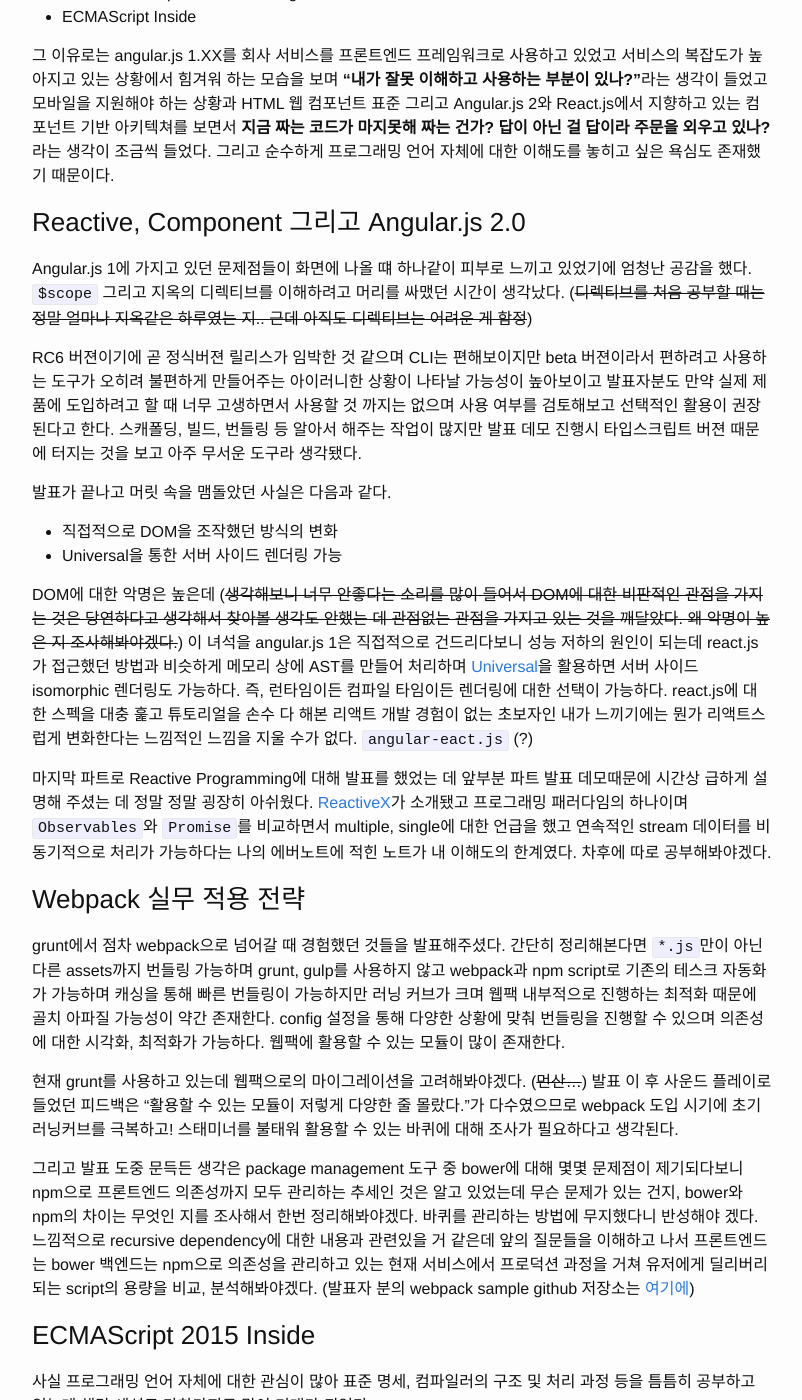
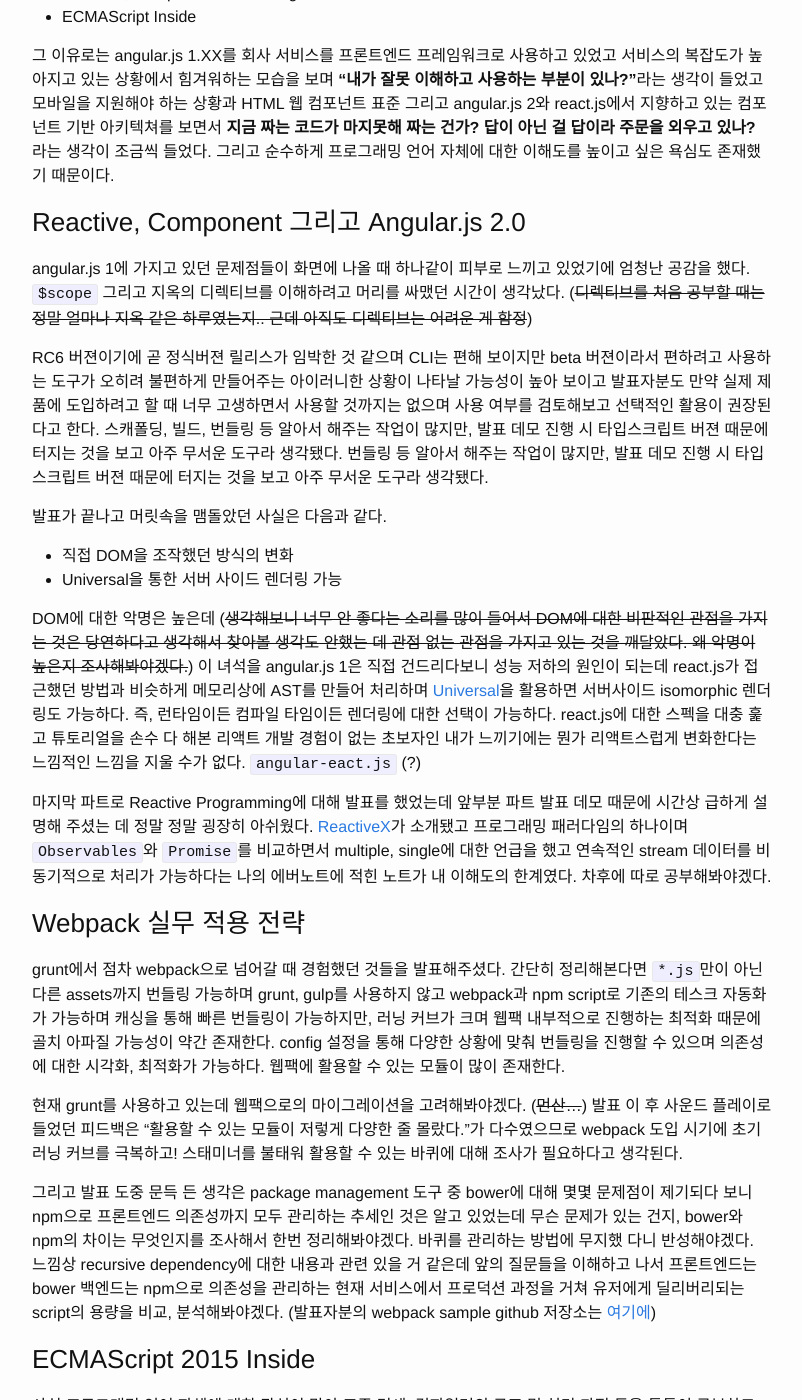
Before and after one commit to taehwanno/taehwanno.github.io, a Jekyll site: the page built from _posts/2016-09-05-jsconf:16.md, in a window 1280 px wide and 1400 px high, scrolled down 1185 px. Shown: the whole window, without its empty margins (238-1040 px from the left). Built offline with Jekyll 4.4.1, drawn with Linux system fonts in a browser that asks for light colours; some of the changed text lies outside the part shown.

Commit message:
JSCONF:16 후기 date 수정 및 최종 편집

```diff
--- a/_posts/2016-09-05-jsconf:16.md
+++ b/_posts/2016-09-05-jsconf:16.md
@@ -9,118 +9,125 @@ categories: javascript
 
 
 ## 개인적인 욕구로 인해
-부산에서 개발을 하다보니 자바스크립트에 대해 대화를 할 수 있는 기회는 사실상 적다. 물론 팀원들과 대화를 할 수 있
-지만 팀원이 아닌 타인들과 대화를 하고 싶다는 욕구는 항상 존재해왔다. 마침 JSCONF:16가 열린다는 것을 이상한 모
-임 슬랙을 통해 접하게 되었고 회사의 지원하에 신청하게 되었다. 회사에 들어오고 나서 처음으로 자발적으로 요구한 컨
-퍼런스이며 회사 내에서 혼자 가게되어 설렘반 걱정반은 무슨 설렘백으로 행사 전날에 올라와 컨퍼런스 장소 주변에서
-하룻밤을 잤다.
+부산에서 개발을 하다 보니 자바스크립트에 대해 대화를 할 기회는 사실상 적다. 물론 팀원들과 대화를 할 수 있지만
+팀원이 아닌 타인들과 대화를 하고 싶다는 욕구는 항상 존재해왔다. 마침 JSCONF:16가 열린다는 것을 이상한 모임
+슬랙을 통해 접하게 되었고 회사의 지원으로 신청하게 되었다. 회사에 들어오고 나서 처음으로 자발적으로 요구한
+컨퍼런스이며 회사 내에서 혼자 가게 되어 설렘 반 걱정 반은 무슨 설렘 백으로 행사 전날에 올라와 컨퍼런스 장소
+주변에서 하룻밤을 잤다.
 
 ## 세션에 대해 내 생각은
-개인적으로 제 3자에 대해 얻게되는 개발과 관련된 지식은 비판적인 자세를 취하고 보게 되며 직접 경험해보지도 못했고
-개발해보지 못한 사람이 전달해주는 지식은 잘못된 관점을 가질 수 있어서 너무 위험하고 시간은 더 들지만 당연하게 표
-준 스펙은 기본이며 github을 issue, pull request를 참고 또는 활용하는 게 났다고 생각해왔다. 이번
-JSCONF:16 컨퍼런스 세션 타임 테이블을 봤을 때 처음 든 생각은 하나하나 버릴 것 없이 자신의 경험을 기반으로
+개인적으로 제삼자에 의해 얻게 되는 개발과 관련된 지식은 비판적인 자세를 취하고 보게 되며 직접 경험해보지도 못했고
+개발해보지 못한 사람이 전달해주는 지식은 잘못된 관점을 가질 수 있어서 너무 위험하고 시간은 더 들지만 당연하게
+표준 스펙은 기본이며 github을 issue, pull request를 참고 또는 활용하는 게 났다고 생각해왔다.
+이번 JSCONF:16 컨퍼런스 세션 타임 테이블을 봤을 때 처음 든 생각은 하나하나 버릴 것 없이 자신의 경험을 기반으로
 실제 현업의 개발자분들이 발표를 진행하기에 더 좋았고 특히 아래 2가지 세션을 가장 기대했다.
 
 - Reactive, Component 그리고 AngularJS 2.0
 - ECMAScript Inside
 
 그 이유로는 angular.js 1.XX를 회사 서비스를 프론트엔드 프레임워크로 사용하고 있었고 서비스의 복잡도가 높아지고
-있는 상황에서 힘겨워 하는 모습을 보며 **"내가 잘못 이해하고 사용하는 부분이 있나?"**라는 생각이 들었고 모바일을
-지원해야 하는 상황과 HTML 웹 컴포넌트 표준 그리고 Angular.js 2와 React.js에서 지향하고 있는 컴포넌트 기반
+있는 상황에서 힘겨워하는 모습을 보며 **"내가 잘못 이해하고 사용하는 부분이 있나?"**라는 생각이 들었고 모바일을
+지원해야 하는 상황과 HTML 웹 컴포넌트 표준 그리고 angular.js 2와 react.js에서 지향하고 있는 컴포넌트 기반
 아키텍쳐를 보면서 **지금 짜는 코드가 마지못해 짜는 건가? 답이 아닌 걸 답이라 주문을 외우고 있나?** 라는 생각이
-조금씩 들었다. 그리고 순수하게 프로그래밍 언어 자체에 대한 이해도를 놓히고 싶은 욕심도 존재했기 때문이다.
+조금씩 들었다. 그리고 순수하게 프로그래밍 언어 자체에 대한 이해도를 높이고 싶은 욕심도 존재했기 때문이다.
 
 ### Reactive, Component 그리고 Angular.js 2.0
-Angular.js 1에 가지고 있던 문제점들이 화면에 나올 떄 하나같이 피부로 느끼고 있었기에 엄청난 공감을 했다.
+angular.js 1에 가지고 있던 문제점들이 화면에 나올 때 하나같이 피부로 느끼고 있었기에 엄청난 공감을 했다.
 `$scope` 그리고 지옥의 디렉티브를 이해하려고 머리를 싸맸던 시간이 생각났다.
-(~~디렉티브를 처음 공부할 때는 정말 얼마나 지옥같은 하루였는 지.. 근데 아직도 디렉티브는 어려운 게 함정~~)
+(~~디렉티브를 처음 공부할 때는 정말 얼마나 지옥 같은 하루였는지.. 근데 아직도 디렉티브는 어려운 게 함정~~)
 
-RC6 버젼이기에 곧 정식버젼 릴리스가 임박한 것 같으며 CLI는 편해보이지만 beta 버젼이라서 편하려고 사용하는 도구가
-오히려 불편하게 만들어주는 아이러니한 상황이 나타날 가능성이 높아보이고 발표자분도 만약 실제 제품에 도입하려고 할 때
-너무 고생하면서 사용할 것 까지는 없으며 사용 여부를 검토해보고 선택적인 활용이 권장된다고 한다. 스캐폴딩, 빌드,
-번들링 등 알아서 해주는 작업이 많지만 발표 데모 진행시 타입스크립트 버젼 때문에 터지는 것을 보고 아주 무서운 도구라 생각됐다.
+RC6 버젼이기에 곧 정식버젼 릴리스가 임박한 것 같으며 CLI는 편해 보이지만 beta 버젼이라서 편하려고 사용하는
+도구가 오히려 불편하게 만들어주는 아이러니한 상황이 나타날 가능성이 높아 보이고 발표자분도 만약 실제 제품에
+도입하려고 할 때 너무 고생하면서 사용할 것까지는 없으며 사용 여부를 검토해보고 선택적인 활용이 권장된다고 한다.
+스캐폴딩, 빌드, 번들링 등 알아서 해주는 작업이 많지만, 발표 데모 진행 시 타입스크립트 버젼 때문에 터지는 것을
+보고 아주 무서운 도구라 생각됐다. 번들링 등 알아서 해주는 작업이 많지만, 발표 데모 진행 시 타입스크립트 버젼
+때문에 터지는 것을 보고 아주 무서운 도구라 생각됐다.
 
-발표가 끝나고 머릿 속을 맴돌았던 사실은 다음과 같다.
+발표가 끝나고 머릿속을 맴돌았던 사실은 다음과 같다.
 
-- 직접적으로 DOM을 조작했던 방식의 변화
+- 직접 DOM을 조작했던 방식의 변화
 - Universal을 통한 서버 사이드 렌더링 가능
 
-DOM에 대한 악명은 높은데 (~~생각해보니 너무 안좋다는 소리를 많이 들어서 DOM에 대한 비판적인 관점을 가지는 것은
-당연하다고 생각해서 찾아볼 생각도 안했는 데 관점없는 관점을 가지고 있는 것을 깨달았다. 왜 악명이 높은 지 조사해봐야겠다.~~)
-이 녀석을 angular.js 1은 직접적으로 건드리다보니 성능 저하의 원인이 되는데 react.js가 접근했던 방법과 비슷하게
-메모리 상에 AST를 만들어 처리하며 [Universal](https://github.com/angular/universal)을 활용하면 서버
-사이드 isomorphic 렌더링도 가능하다. 즉, 런타임이든 컴파일 타임이든 렌더링에 대한 선택이 가능하다.
-react.js에 대한 스펙을 대충 훑고 튜토리얼을 손수 다 해본 리액트 개발 경험이 없는 초보자인 내가 느끼기에는 뭔가
-리액트스럽게 변화한다는 느낌적인 느낌을 지울 수가 없다. `angular-eact.js` (?)
+DOM에 대한 악명은 높은데 (~~생각해보니 너무 안 좋다는 소리를 많이 들어서 DOM에 대한 비판적인 관점을 가지는
+것은 당연하다고 생각해서 찾아볼 생각도 안했는 데 관점 없는 관점을 가지고 있는 것을 깨달았다. 왜 악명이 높은지
+조사해봐야겠다.~~) 이 녀석을 angular.js 1은 직접 건드리다보니 성능 저하의 원인이 되는데 react.js가 접근했던
+방법과 비슷하게 메모리상에 AST를 만들어 처리하며
+[Universal](https://github.com/angular/universal)을 활용하면 서버사이드 isomorphic 렌더링도
+가능하다. 즉, 런타임이든 컴파일 타임이든 렌더링에 대한 선택이 가능하다. react.js에 대한 스펙을 대충 훑고
+튜토리얼을 손수 다 해본 리액트 개발 경험이 없는 초보자인 내가 느끼기에는 뭔가 리액트스럽게 변화한다는 느낌적인
+느낌을 지울 수가 없다. `angular-eact.js` (?)
 
-마지막 파트로 Reactive Programming에 대해 발표를 했었는 데 앞부분 파트 발표 데모때문에 시간상 급하게 설명해
-주셨는 데 정말 정말 굉장히 아쉬웠다. [ReactiveX](http://reactivex.io/)가 소개됐고 프로그래밍 패러다임의 하나이며
-`Observables`와 `Promise`를 비교하면서 multiple, single에 대한 언급을 했고 연속적인 stream 데이터를 비동기적으로 처리가
-가능하다는 나의 에버노트에 적힌 노트가 내 이해도의 한계였다. 차후에 따로 공부해봐야겠다.
+마지막 파트로 Reactive Programming에 대해 발표를 했었는데 앞부분 파트 발표 데모 때문에 시간상 급하게 설명해
+주셨는 데 정말 정말 굉장히 아쉬웠다. [ReactiveX](http://reactivex.io/)가 소개됐고 프로그래밍 패러다임의
+하나이며 `Observables`와 `Promise`를 비교하면서 multiple, single에 대한 언급을 했고 연속적인 stream
+데이터를 비동기적으로 처리가 가능하다는 나의 에버노트에 적힌 노트가 내 이해도의 한계였다.
+차후에 따로 공부해봐야겠다.
 
 ### Webpack 실무 적용 전략
 
 grunt에서 점차 webpack으로 넘어갈 때 경험했던 것들을 발표해주셨다. 간단히 정리해본다면 `*.js`만이 아닌 다른
-assets까지 번들링 가능하며 grunt, gulp를 사용하지 않고 webpack과 npm script로 기존의 테스크 자동화가 가능하며
-캐싱을 통해 빠른 번들링이 가능하지만 러닝 커브가 크며 웹팩 내부적으로 진행하는 최적화 때문에 골치 아파질 가능성이
-약간 존재한다. config 설정을 통해 다양한 상황에 맞춰 번들링을 진행할 수 있으며 의존성에 대한 시각화,
-최적화가 가능하다. 웹팩에 활용할 수 있는 모듈이 많이 존재한다.
+assets까지 번들링 가능하며 grunt, gulp를 사용하지 않고 webpack과 npm script로 기존의 테스크 자동화가
+가능하며 캐싱을 통해 빠른 번들링이 가능하지만, 러닝 커브가 크며 웹팩 내부적으로 진행하는 최적화 때문에 골치
+아파질 가능성이 약간 존재한다. config 설정을 통해 다양한 상황에 맞춰 번들링을 진행할 수 있으며 의존성에 대한
+시각화, 최적화가 가능하다. 웹팩에 활용할 수 있는 모듈이 많이 존재한다.
 
 현재 grunt를 사용하고 있는데 웹팩으로의 마이그레이션을 고려해봐야겠다. (~~먼산...~~) 발표 이 후 사운드
 플레이로 들었던 피드백은 "활용할 수 있는 모듈이 저렇게 다양한 줄 몰랐다."가 다수였으므로 webpack 도입 시기에
-초기 러닝커브를 극복하고! 스태미너를 불태워 활용할 수 있는 바퀴에 대해 조사가 필요하다고 생각된다.
+초기 러닝 커브를 극복하고! 스태미너를 불태워 활용할 수 있는 바퀴에 대해 조사가 필요하다고 생각된다.
 
-그리고 발표 도중 문득든 생각은 package management 도구 중 bower에 대해 몇몇 문제점이 제기되다보니 npm으로
-프론트엔드 의존성까지 모두 관리하는 추세인 것은 알고 있었는데 무슨 문제가 있는 건지, bower와 npm의 차이는
-무엇인 지를 조사해서 한번 정리해봐야겠다. 바퀴를 관리하는 방법에 무지했다니 반성해야 겠다. 느낌적으로 recursive
-dependency에 대한 내용과 관련있을 거 같은데 앞의 질문들을 이해하고 나서 프론트엔드는 bower 백엔드는 npm으로
-의존성을 관리하고 있는 현재 서비스에서 프로덕션 과정을 거쳐 유저에게 딜리버리되는 script의 용량을 비교, 분석해봐야겠다.
-(발표자 분의 webpack sample github 저장소는 [여기에](https://github.com/odyss009/webpack-sample))
+그리고 발표 도중 문득 든 생각은 package management 도구 중 bower에 대해 몇몇 문제점이 제기되다 보니
+npm으로 프론트엔드 의존성까지 모두 관리하는 추세인 것은 알고 있었는데 무슨 문제가 있는 건지, bower와 npm의
+차이는 무엇인지를 조사해서 한번 정리해봐야겠다. 바퀴를 관리하는 방법에 무지했 다니 반성해야겠다. 느낌상
+recursive dependency에 대한 내용과 관련 있을 거 같은데 앞의 질문들을 이해하고 나서 프론트엔드는 bower
+백엔드는 npm으로 의존성을 관리하는 현재 서비스에서 프로덕션 과정을 거쳐 유저에게 딜리버리되는 script의 용량을
+비교, 분석해봐야겠다.
+(발표자분의 webpack sample github 저장소는
+[여기에](https://github.com/odyss009/webpack-sample))
 
 ### ECMAScript 2015 Inside
 
-사실 프로그래밍 언어 자체에 대한 관심이 많아 표준 명세, 컴파일러의 구조 및 처리 과정 등을 틈틈히 공부하고 있는데
-해당 세션도 마찬가지로 많이 기대가 되었다.
+사실 프로그래밍 언어 자체에 대한 관심이 많아 표준 명세, 컴파일러의 구조 및 처리 과정 등을 틈틈이 공부하고 있는데
+해당 세션도 기대가 되었다.
 
-간단히 정리해보면 ECMAScript 6가 아닌 ECMAScript 2015가 정식 명칭으로 수정되었으며 ES5의 상위 집합으로
-점진적인 적용이 가능하지만 하위 호환성으로 인해 예전 버젼의 단점을 그대로 가진다. 비동기 제어와 관련하여
-`Promise`, `Generator`를 설명했고 최종적으로 `Generator + Promise`를 설명했다. `Promise`는 "약속"이며
-한 문장으로 요약하면 **"내가 값이 생기면 넘겨 줄게. 그러면 실행해줘"**로 표현할 수 있으며 ES2015에 추가된
-`Job Queue`를 알아야 제대로 활용할 수 있으며 예외처리, 단일귀결, 취소불가에 대한 문제점이 존재한다. 또한
-`Generator`는 **"호출하면 이터레이터를 반환한다."**로 표현할 수 있으며 새롭게 추가된 `Symbol.iterator`
-프로퍼티, Function 이름 앞의 `*`, 제어권을 넘기는 `yield` 예약어가 활용된다. 예외처리가 강력한 기능 중 하나다.
-`Generator + Promise`를 통해 비동기 제어시 콜백이 아닌 `try ~ catch`를 통해 예외 처리를 할 수 있다.
+간단히 정리해보면 ECMAScript 6가 아닌 ECMAScript 2015로 정식 명칭으로 수정되었으며 ES5의 상위 집합으로
+점진적인 적용이 가능하지만, 하위 호환성으로 인해 예전 버젼의 단점을 그대로 가진다. 비동기 제어와 관련하여
+`Promise`, `Generator`를 설명했고 최종적으로 `Generator + Promise`를 설명했다.
+`Promise`는 "약속"이며 한 문장으로 요약하면 **"내가 값이 생기면 넘겨 줄게. 그러면 실행해줘"**로
+표현할 수 있으며 ES2015에 추가된 `Job Queue`를 알아야 제대로 활용할 수 있으며 예외 처리, 단일 귀결,
+취소 불가에 대한 문제점이 존재한다. 또한 `Generator`는 **"호출하면 이터레이터를 반환한다.
+"**로 표현할 수 있으며 새롭게 추가된 `Symbol.iterator` 프로퍼티, Function 이름 앞의 `*`, 제어권을
+넘기는 `yield` 예약어가 활용된다. 예외처리가 강력한 기능 중 하나다. `Generator + Promise`를 통해 비동기
+제어시 콜백이 아닌 `try ~ catch`를 통해 예외 처리를 할 수 있다.
 
-`Promise`는 대체적으로 다 알던 내용이었는 데 `Generator`는 추가되었다는 사실만 알았지 정확히 어떤 기능인 지
-전혀 파악하지 못했는 데 처음으로 자바스크립트에서 쓰레드가 존재한다는 느낌을 받았다. `yield` 예약어가 나오기 전까지
-로직이 실행되며 만날 경우 컨텍스트는 유지된 채로 제어권이 넘어가고 (컨텍스트 스위칭) `Generator` 인터페이스에 의해
-로직이 미세하게 제어된다. (쓰레드 우선순위 큐) 지금 다시보니 뭔가 끼워맞춘 듯한 느낌이 드는데 발표를 들을 때는
-정말 그랬다. `Generator + Promise` 발표의 경우 제대로 이해하지 못했는 데 `Promise`의 약점을
-`Generator`가 채워줄 수 있을 것 같다는 느낌이 든다. 차후 다시 공부를 해봐야겠다.
+`Promise`는 대체로 다 알던 내용이었는 데 `Generator`는 추가되었다는 사실만 알았지 정확히 어떤 기능인지
+전혀 파악하지 못했는데 처음으로 자바스크립트에서 쓰레드가 존재한다는 느낌을 받았다. `yield` 예약어가 나오기
+전까지 로직이 실행되며 만날 경우 컨텍스트는 유지된 채로 제어권이 넘어가고 (컨텍스트 스위칭) `Generator`
+인터페이스에 의해 로직이 미세하게 제어된다. (쓰레드 우선순위 큐) 지금 다시 보니 뭔가 끼워 맞춘 듯한 느낌이
+드는데 발표를 들을 때는 정말 그랬다. `Generator + Promise` 발표의 경우 제대로 이해하지 못했는데
+`Promise`의 약점을 `Generator`가 채워줄 수 있을 것 같다는 느낌이 든다. 차후 다시 공부를 해봐야겠다.
 (발표자분의 비동기 제어에 대한 저장소는 [여기에](https://github.com/shallaa/async))
 
 ### Lets with Lunch
 
-혼자가는 컨퍼런스였고 90분이라는 긴 점심시간동안 뭐하고 놀지 고민하던 찰나에 주최측으로부터 동일한 주제를 선택한
-사람끼리 이야기를 할 수 있도록 기회를 제공해주길래 자바스크립트의 미래에 바로 신청을 했었다. 놀라운 사실은 그냥
-이야기하고 밥을 먹겠다고 선택한 사람들이 너무 압도적으로 많았다는 사실. 이렇게 적은 인원이 신청했을 것이라고는
-예상을 못해서 당황스러웠지만 초면인 사람들과 특정 주제에 대해 이야기를 나누기 위해서는 7~8명의 소수도 괜찮다고
-생각됐다. angular.js 1.XX와 react.js를 실제 사용해본 개발자분의 경험담, 조언 그리고 타입스크립트에 대한
-생각, 이미지 프로세싱에 대한 패턴, 각자 회사의 이야기까지 내년에 열리게 될 JS:CONF에도 Lets를 신청할 가치가
-있어 보인다.
+혼자 가는 컨퍼런스였고 90분이라는 긴 점심시간 동안 뭐 하고 놀지 고민하던 찰나에 주최 측으로부터 동일한 주제를
+선택한 사람끼리 이야기를 할 수 있도록 기회를 제공해주길래 자바스크립트의 미래에 바로 신청을 했었다. 놀라운 사실은
+그냥 이야기하고 밥을 먹겠다고 선택한 사람들이 너무 압도적으로 많았다는 사실. 이렇게 적은 인원이 신청했을
+것이라고는 예상하지 못해 당황스러웠지만, 초면인 사람들과 특정 주제에 관해 이야기를 나누기 위해서는 7~8명의 소수도
+괜찮다고 생각됐다. angular.js 1.XX와 react.js를 실제 사용해본 개발자분의 경험담, 조언 그리고 타입스크립트에
+대한 생각, 이미지 프로세싱에 대한 패턴, 각자 회사의 이야기까지 내년에 열리게 될 JS:CONF에도 Lets를 신청할
+가치가 있어 보인다.
 
 ### React.js 실서비스 적용하기
 
 동일하게 정리해본다면 angular.js 1과 비교했을 때 react.js는 그 자체만으로 사용할 수 없으며 babel과 같은
 도구들이 필요하다. CDN으로 외부 의존성 라이브러리를 처리하여 필요한 코드만을 번들링했으며 react.js에 대한
-Dev tools가 있어 손쉬운 디버깅이 가능하다. 컴포넌트 별로 재사용성을 높였으며 트리 형태로 컴포넌트를 구성하니
-어디서 코드를 고쳐야할 지가 명확해졌다.
+Dev tools가 있어 손쉬운 디버깅이 가능하다. 컴포넌트별 재사용성을 높였으며 트리 형태로 컴포넌트를 구성하니
+어디서 코드를 고쳐야 할 지가 명확해졌다.
 
-angular.js 1.5.X, 2버젼에서 컴포넌트 아키텍쳐를 지원, 채택한 상황에서 MVW와 비교했을 때 어떤 장점때문에
-결정을 하게되었을 지 감이 안왔다. 하지만 발표를 보고 난 후에는 어떤 컴포넌트를 수정해야할 지 명확해서 어떤
-코드를 수정해야할 지도 명확해졌다는 점이 좋았다. 그리고 컴포넌트 별로 정리된 사내 문서를 보고 문서화에 대해 깊은
-고민을 해볼 필요가 있다고 생각했다.
+angular.js 1.5.X, 2버젼에서 컴포넌트 아키텍쳐를 지원, 채택한 상황에서 MVW와 비교했을 때 어떤 장점 때문에
+결정을 하게 되었을 지 감이 잡히질 않았다. 하지만 발표를 보고 난 후에는 어떤 컴포넌트를 수정해야 할 지 명확해서
+어떤 코드를 수정해야 할 지도 명확해졌다는 점이 좋았다. 그리고 컴포넌트별로 정리된 사내 문서를 보고 문서화에 대해
+깊은 고민을 해볼 필요가 있다고 생각했다.
 
 ### React Native in Production
 
@@ -131,25 +138,24 @@ React Native를 통해 개발하면서 겪고 느꼈던 부분들에 대해 발
 - NativeScript
 - React Native
 
-위 3개의 선택지가 있었으며 Cordova는 느렸고 NativeScript는 공룡이 아니라 믿음직스럽지 못했고
-React.js의 경험이 있는 개발자라 React Native를 선택했다고 한다. 하지만 아직 0.XX 버젼이라 각
-버젼별로 바뀌는 부분이 많고 그냥 다 breaking changes라고 말씀하시는 모습이 얼마나 고생을 했을까하는
-측은한 마음이 생겼다.
+위 3개의 선택지가 있었으며 Cordova는 느렸고 NativeScript는 공룡이 아니라 믿음직스럽지 못했고 react.js
+경험이 있는 개발자라 React Native를 선택했다고 한다. 하지만 아직 0.XX 버젼이라 각 버젼별로 바뀌는 부분이
+많고 그냥 다 breaking changes라고 말씀하시는 모습이 얼마나 고생을 했을까 하는 측은한 마음이 생겼다.
 
 ### spring과 node.js의 공존 <시즌2>
 
-세션 중 백엔드와 관련된 유일한 세션이었는 데 "서버사이드에서 주류가 되기 힘든 상황에서 자바에 빌붙혀 살아보자"가
-컨셉이었다. J2V8을 사용해서 Java에서 V8을 바인딩시켜 사용할 수 있으며 Java 8에 기본적으로 자바스크립트를
-돌릴 수 있는 모듈이 존재한다. J2V8을 사용함으로서 얻는 효과는 npm에 존재하는 수많은 모듈을 `require`를 통해
-그대로 사용할 수 있다는 점이다.
+세션 중 백엔드와 관련된 유일한 세션이었는 데
+**"서버사이드에서 주류가 되기 힘든 상황에서 자바에 빌붙혀 살아보자"**가 컨셉이었다. J2V8을 사용해서 Java에서
+V8을 바인딩시켜 사용할 수 있으며 Java 8에 기본적으로 자바스크립트를 돌릴 수 있는 모듈이 존재한다. J2V8을
+사용함으로써 얻는 효과는 npm에 존재하는 수많은 모듈을 `require`를 통해 그대로 사용할 수 있다는 점이다.
 
-백엔드에 대한 지식이 부족하다보니 "아 저렇게 생각할 수도 있겠다."라며 구경하듯이 봤다.
+백엔드에 대한 지식이 부족하다 보니 "아 저렇게 생각할 수도 있겠다."라며 구경하듯이 봤다.
 
 ## 끝으로
-angular.js 1.XX과 grunt를 통해 개발해본 경험이 존재하고 react.js 및 백엔드에 대한 개발 경험이 부족하다보니
-오전, 오후 세션에 대한 후기가 나뉘는 것 같다. 피로도 누적과 오전 세션까지는 발표 자료 공유에 대한 불확실함 때문에
-에버노트에 정리를 했지만 공유를 해준다는 소식을 듣고 개인적인 감상만을 적었다고 핑계를 대본다.
+angular.js 1.XX과 grunt를 통해 개발해본 경험이 존재하고 react.js 및 백엔드에 대한 개발 경험이 부족하다
+보니 오전, 오후 세션에 대한 후기가 나뉘는 것 같다. 피로도 누적과 오전 세션까지는 발표 자료 공유에 대한 불확실함
+때문에 에버노트에 정리했지만 공유를 해준다는 소식을 듣고 개인적인 감상만을 적었다고 핑계를 대본다.
 
-사람을 만나면서 서로를 소개하고 명함을 주고받고 알아가는 것들이 익숙하지 않다보니 많은 사람들을 만나보지는 못했지만
-새로운 지식, 관점을 얻을 수 있고 현재 개발에 대한 반성을 할 수 있다는 것에 만족할 수 있었다. 발표 자료가
-공유되는 대로 해당 후기를 조금씩 업데이트 해봐야겠다.
+사람을 만나면서 서로를 소개하고 명함을 주고받고 알아가는 것들이 익숙하지 않다 보니 많은 사람을 만나보지는 못했지만
+새로운 지식, 관점을 얻을 수 있고 현재 개발에 대해 반성을 할 수 있다는 것에 만족할 수 있었다. 발표 자료가
+공유되는 대로 해당 후기를 조금씩 업데이트해봐야겠다.
```
Also changed, not shown: other parts of _posts/2016-09-05-jsconf:16.md (+1 -1 lines).
